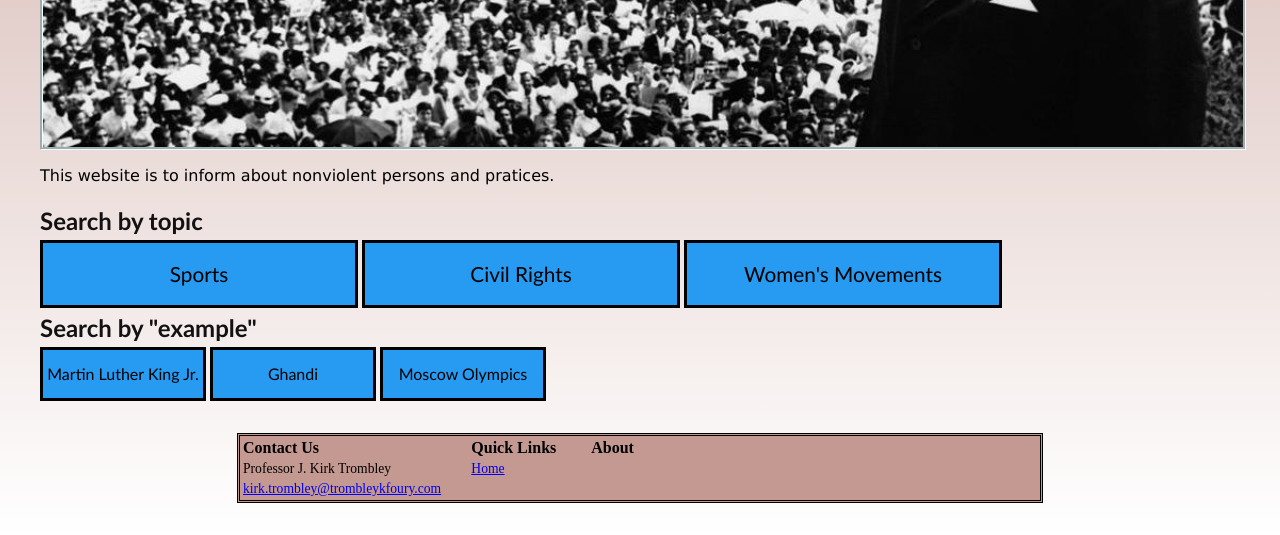
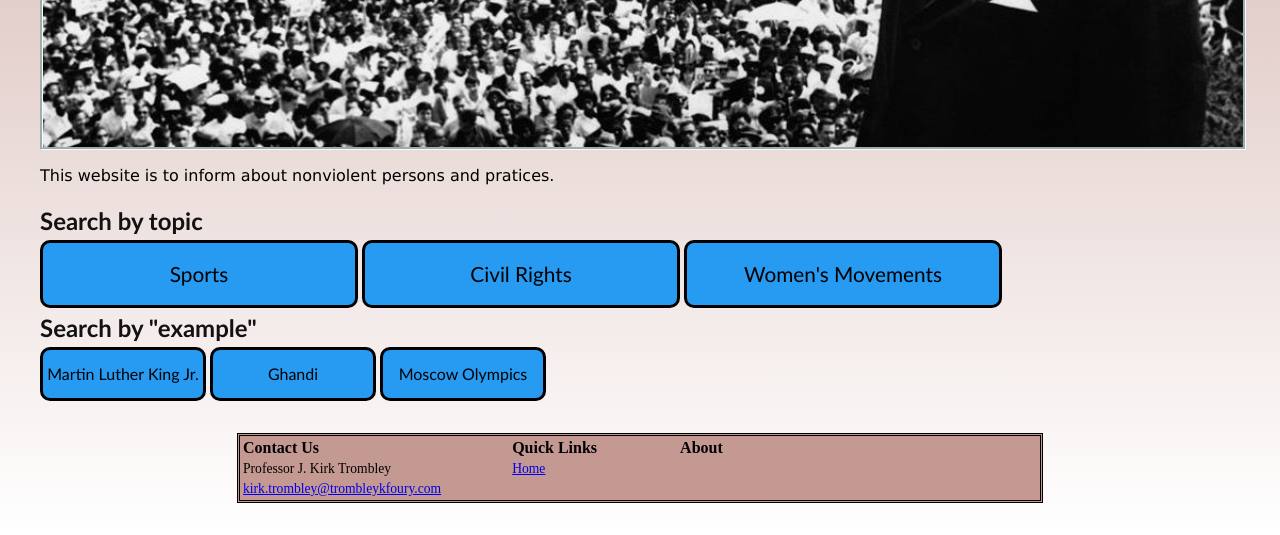
Before and after one commit to sleclercjr/NonviolentPersons, a PHP site: page / in a window 1280 px wide. Shown: the part 575-1110 px from the top of the page. Run offline with PHP 8.4, Linux system fonts and the light colour scheme.

Commit message:
#4 - more css tweaks
tweeked more aspects off the css

```diff
--- a/mainstyle.css
+++ b/mainstyle.css
@@ -66,6 +66,7 @@ body
 	line-height: 3em;
 	text-align: center;
 	text-decoration: none;
+	border-radius: 10px;
 }
 .nav-element
 {
@@ -81,6 +82,7 @@ body
 	line-height: 3em;
 	text-align: center;
 	text-decoration: none;
+	border-radius: 10px;
 }
 
 p
@@ -100,9 +102,9 @@ footer
 }
 
 th{
-	padding-right: 2em;
+	padding-right: 5em;
 }
 td{
-	padding-right: 2em;
+	padding-right: 5em;
 	font-size: .85em;
 }
```
